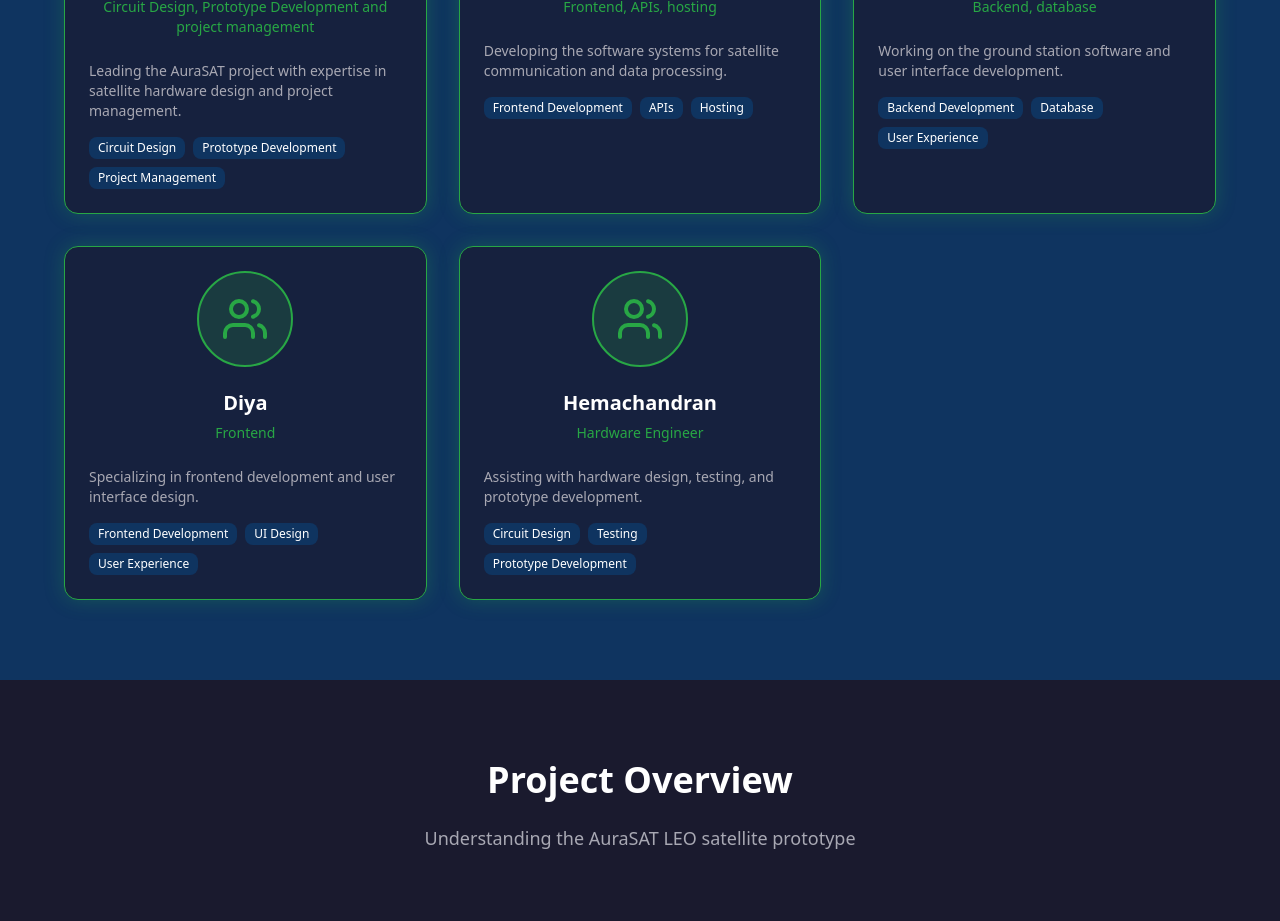
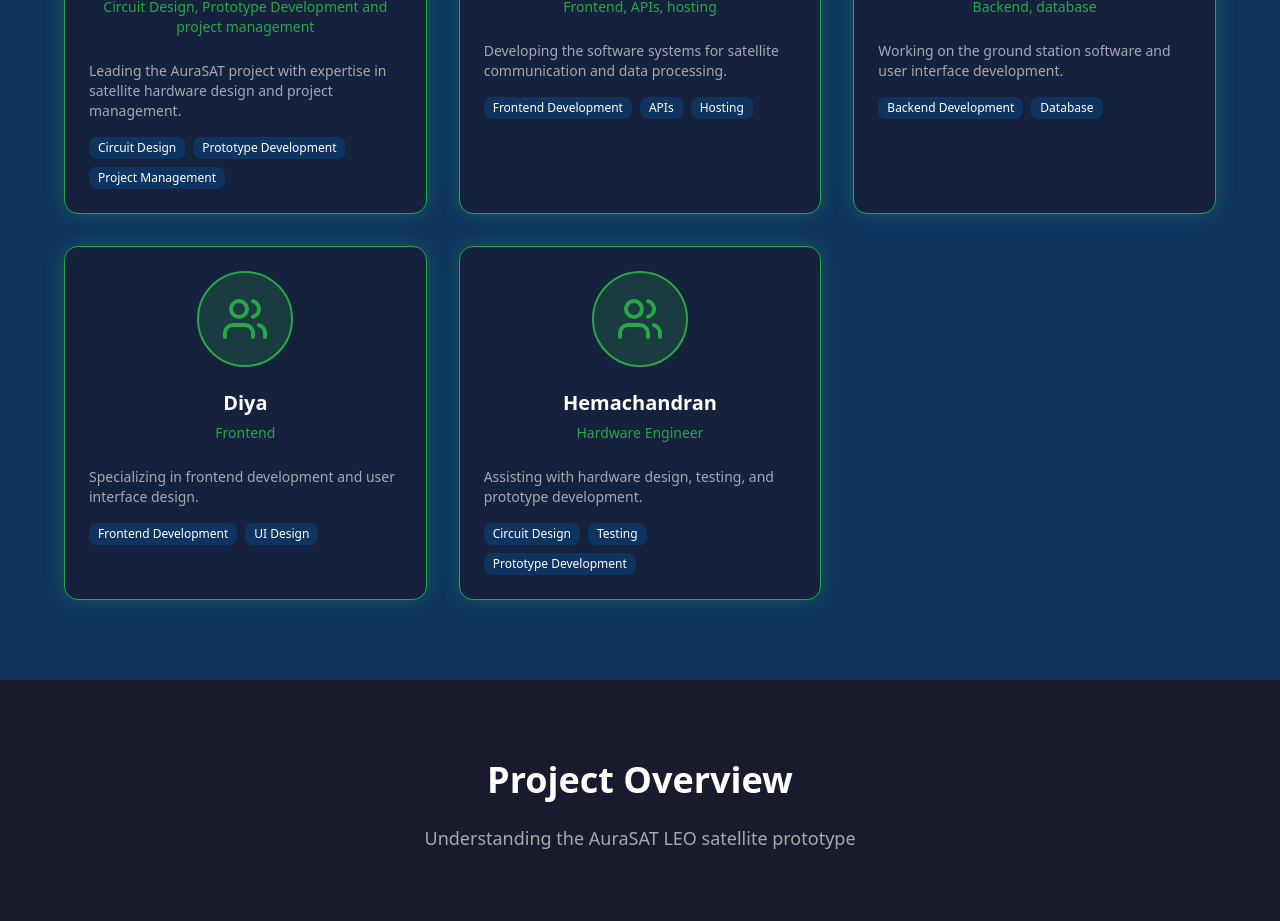
Before and after one commit to Ed-Amael/workspace-f7c0c80b-b33e-40c7-aeb4-301f78ab9cad, a Next.js app: page /about in a window 1280 px wide. Shown: the part 1440-2361 px from the top of the page. Built offline with nearby package versions, Linux system fonts and the light colour scheme.

Commit message:
Remove User Experience skill from Sumanth and Diya in About Us team section

```diff
--- a/src/app/about/page.tsx
+++ b/src/app/about/page.tsx
@@ -20,13 +20,13 @@ export default function AboutPage() {
       name: "Sumanth",
       role: "Backend, database",
       description: "Working on the ground station software and user interface development.",
-      skills: ["Backend Development", "Database", "User Experience"]
+      skills: ["Backend Development", "Database"]
     },
     {
       name: "Diya",
       role: "Frontend",
       description: "Specializing in frontend development and user interface design.",
-      skills: ["Frontend Development", "UI Design", "User Experience"]
+      skills: ["Frontend Development", "UI Design"]
     },
     {
       name: "Hemachandran",
```
